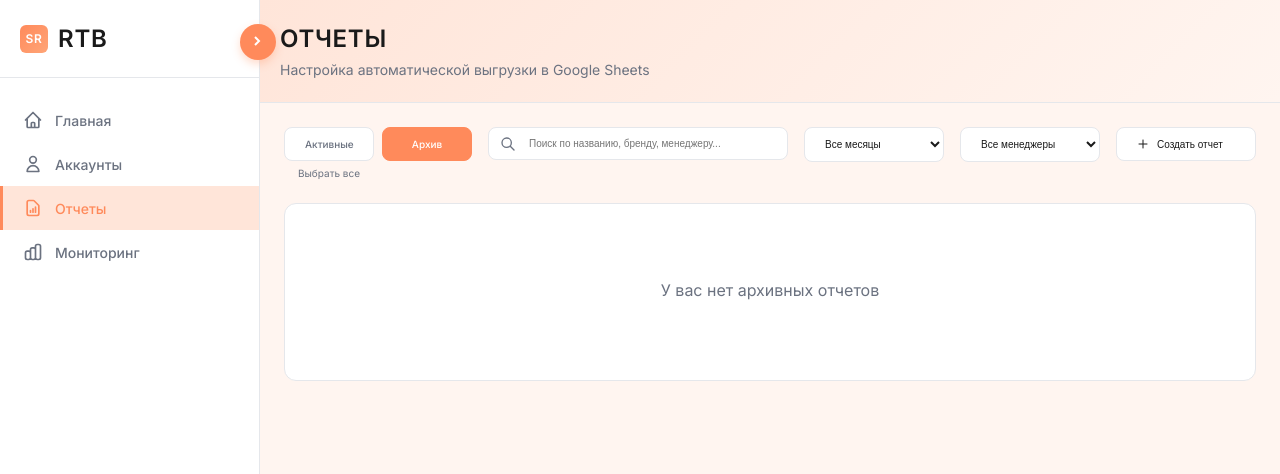
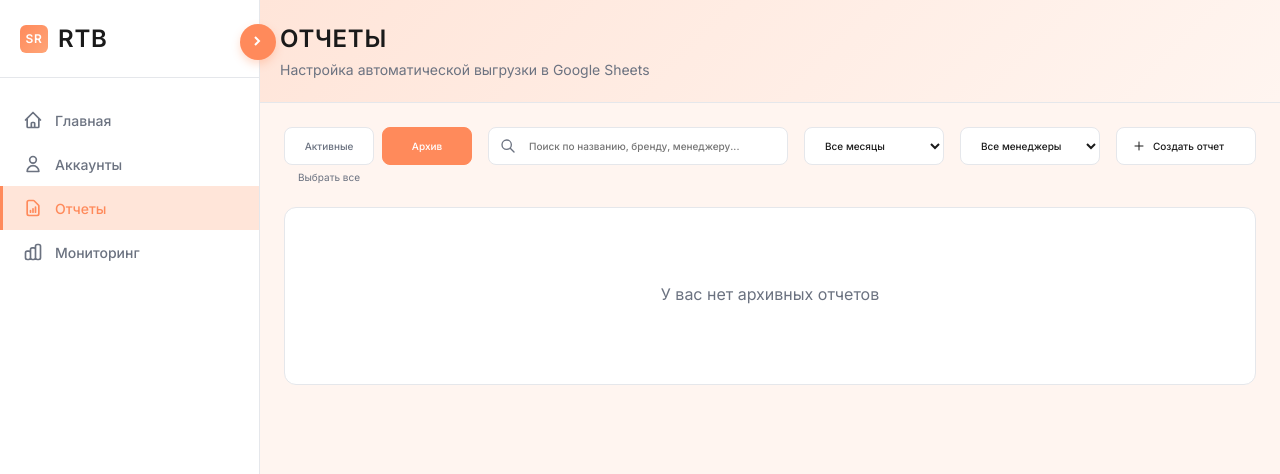
Before and after one commit to annbezk777/reports, a Flask app: page /reports?show_archived=true in a window 1280 px wide. Shown: the top 474 px of the page. Run offline with Flask 3, Linux system fonts and the light colour scheme; the visitor is signed in with stand-in values (Sample User, id 1); data comes from the database, SQL or seed files in the repository; data that the repository does not hold is empty; some libraries are stand-ins or nearby versions.

Commit message:
Fix font-family mismatch: inputs/selects defaulted to Arial, not Inter
That's the actual source of the recurring "font looks different"
reports - size/weight were already matching, but <select>/<input>
don't inherit font-family from body by default in browsers' UA
stylesheets. Added a global font-family: inherit rule. Also made all
toolbar controls (tabs, search, filters, buttons) an explicit 38px
height via box-sizing so they're pixel-identical, not just visually close.

```diff
--- a/app/static/css/dashboard.css
+++ b/app/static/css/dashboard.css
@@ -34,6 +34,11 @@ body {
     background: var(--peach-bg);
     margin: 0;
     padding: 0;
+}
+
+/* Form controls don't inherit font-family from body by default */
+input, select, textarea, button {
+    font-family: inherit;
 }
 
 /* Sidebar Styles */
--- a/app/templates/base_new.html
+++ b/app/templates/base_new.html
@@ -14,7 +14,7 @@
     <link href="https://fonts.googleapis.com/css2?family=Inter:wght@400;500;600;700&display=optional" rel="stylesheet">
 
     <!-- Custom CSS -->
-    <link rel="stylesheet" href="{{ url_for('static', filename='css/dashboard.css') }}?v=14100901">
+    <link rel="stylesheet" href="{{ url_for('static', filename='css/dashboard.css') }}?v=14102001">
 
     <!-- Prevent FOUC: Apply sidebar state BEFORE render -->
     <script>
--- a/app/templates/reports.html
+++ b/app/templates/reports.html
@@ -17,11 +17,11 @@
         <div>
             <div style="display: flex; gap: 8px;">
                 {% if show_archived %}
-                    <a href="{{ url_for('reports') }}" class="tab-button" style="width: 90px; text-align: center; font-size: 10px;">Активные</a>
-                    <span class="tab-button tab-active" style="width: 90px; text-align: center; font-size: 10px;">Архив</span>
+                    <a href="{{ url_for('reports') }}" class="tab-button" style="width: 90px; height: 38px; box-sizing: border-box; display: flex; align-items: center; justify-content: center; font-size: 10px;">Активные</a>
+                    <span class="tab-button tab-active" style="width: 90px; height: 38px; box-sizing: border-box; display: flex; align-items: center; justify-content: center; font-size: 10px;">Архив</span>
                 {% else %}
-                    <span class="tab-button tab-active" style="width: 90px; text-align: center; font-size: 10px;">Активные</span>
-                    <a href="{{ url_for('reports', show_archived='true') }}" class="tab-button" style="width: 90px; text-align: center; font-size: 10px;">Архив</a>
+                    <span class="tab-button tab-active" style="width: 90px; height: 38px; box-sizing: border-box; display: flex; align-items: center; justify-content: center; font-size: 10px;">Активные</span>
+                    <a href="{{ url_for('reports', show_archived='true') }}" class="tab-button" style="width: 90px; height: 38px; box-sizing: border-box; display: flex; align-items: center; justify-content: center; font-size: 10px;">Архив</a>
                 {% endif %}
             </div>
             <span onclick="selectAllReports()"
@@ -38,13 +38,13 @@
                 <path stroke-linecap="round" stroke-linejoin="round" stroke-width="2" d="M21 21l-6-6m2-5a7 7 0 11-14 0 7 7 0 0114 0z"/>
             </svg>
             <input type="text" id="searchInput" placeholder="Поиск по названию, бренду, менеджеру..."
-                   style="width: 100%; padding: 10px 16px 10px 40px; border: 1px solid var(--border-color); border-radius: 8px; font-size: 10px; font-weight: 500; color: var(--text-primary);"
+                   style="width: 100%; height: 38px; padding: 0 16px 0 40px; border: 1px solid var(--border-color); border-radius: 8px; font-size: 10px; font-weight: 500; color: var(--text-primary);"
                    oninput="searchReports()">
         </div>
 
         <!-- Month Filter -->
         <select id="monthFilter" onchange="filterReports()"
-                style="width: 140px; padding: 10px 16px; border: 1px solid var(--border-color); border-radius: 8px; font-size: 10px; font-weight: 500; color: var(--text-primary); background: white; cursor: pointer;">
+                style="width: 140px; height: 38px; box-sizing: border-box; padding: 0 16px; border: 1px solid var(--border-color); border-radius: 8px; font-size: 10px; font-weight: 500; color: var(--text-primary); background: white; cursor: pointer;">
             <option value="">Все месяцы</option>
             {% for month_year in months_list %}
                 <option value="{{ month_year }}">{{ (month_year ~ '-01')|format_month }}</option>
@@ -53,7 +53,7 @@
 
         <!-- Manager Filter -->
         <select id="managerFilter" onchange="filterReports()"
-                style="width: 140px; padding: 10px 16px; border: 1px solid var(--border-color); border-radius: 8px; font-size: 10px; font-weight: 500; color: var(--text-primary); background: white; cursor: pointer;">
+                style="width: 140px; height: 38px; box-sizing: border-box; padding: 0 16px; border: 1px solid var(--border-color); border-radius: 8px; font-size: 10px; font-weight: 500; color: var(--text-primary); background: white; cursor: pointer;">
             <option value="">Все менеджеры</option>
             <option value="Даня">Даня</option>
             <option value="Саша">Саша</option>
@@ -63,7 +63,7 @@
         </select>
 
         <!-- Add Report Button -->
-        <button onclick="openReportFormModal()" class="btn btn-secondary" style="width: 140px; font-size: 10px;">
+        <button onclick="openReportFormModal()" class="btn btn-secondary" style="width: 140px; height: 38px; box-sizing: border-box; padding: 0 16px; font-size: 10px;">
             <svg class="btn-icon" style="width: 12px; height: 12px;" fill="none" stroke="currentColor" viewBox="0 0 24 24">
                 <path stroke-linecap="round" stroke-linejoin="round" stroke-width="2" d="M12 4v16m8-8H4"/>
             </svg>
```
Also changed, not shown: app/templates/monitoring.html (+8 -8 lines).
